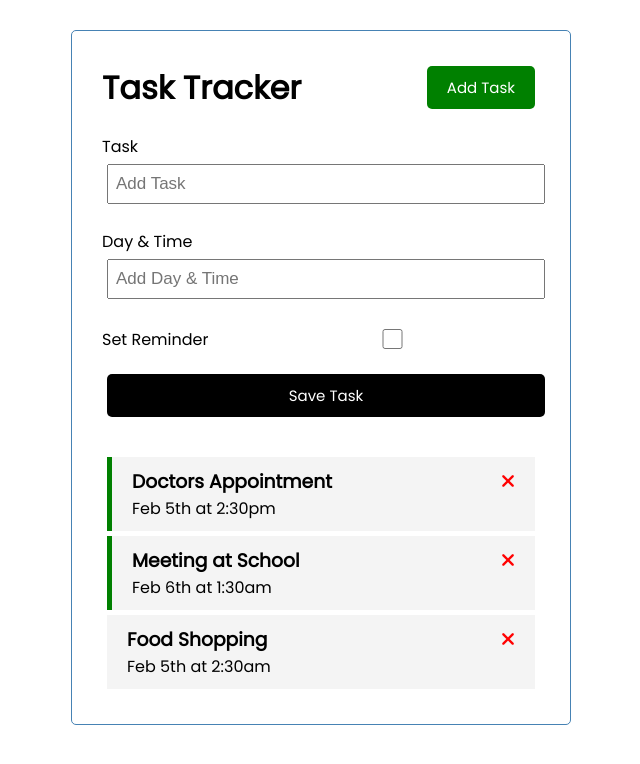
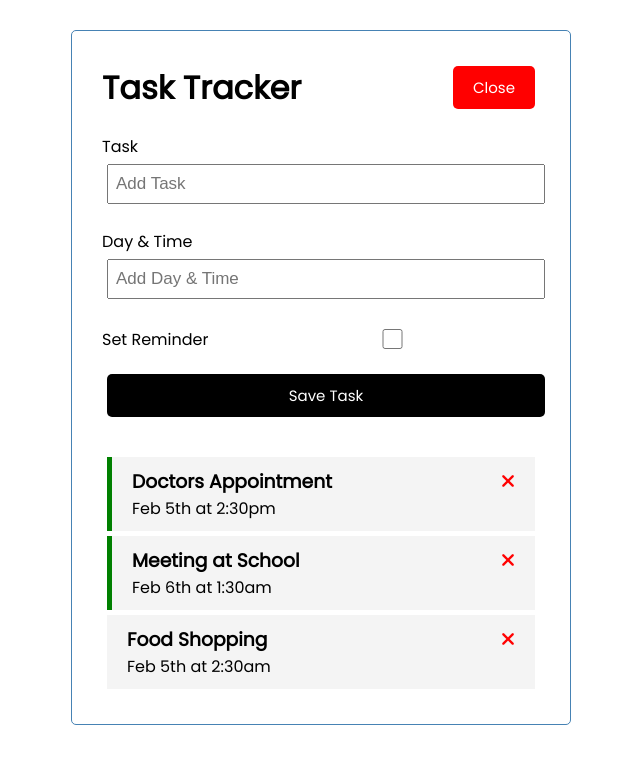
Before and after one commit to Hassan-Foadi/Task-Tracker-Vue, a Vue app: page / in a window 1280 px wide. Shown: the top 764 px of the page, without its empty margins (319-959 px from the left). Built offline with nearby package versions, Linux system fonts and the light colour scheme.

Commit message:
Finishing Front-end

```diff
--- a/src/App.vue
+++ b/src/App.vue
@@ -1,7 +1,11 @@
 <template>
   <div class="container">
-    <HeaderComp title="Task Tracker" />
-    <AddTask @add-task="addTask" />
+    <HeaderComp
+      @toggle-add-task="toggleAddTask"
+      title="Task Tracker"
+      :showAddTask="showAddTask"
+    />
+    <div v-show="showAddTask"><AddTask @add-task="addTask" /></div>
     <TasksComp
       @toggle-reminder="toggleReminder"
       @delete-task="deleteTask"
@@ -20,9 +24,13 @@
   data() {
     return {
       tasks: [],
+      showAddTask: true,
     };
   },
   methods: {
+    toggleAddTask() {
+      this.showAddTask = !this.showAddTask;
+    },
     addTask(task) {
       this.tasks = [...this.tasks, task];
     },
--- a/src/components/Button.vue
+++ b/src/components/Button.vue
@@ -13,7 +13,7 @@
   },
   methods: {
     onClick() {
-      console.log("click");
+      this.$emit("btn-click");
     },
   },
 };
--- a/src/components/Header.vue
+++ b/src/components/Header.vue
@@ -1,7 +1,11 @@
 <template>
   <header>
     <h1>{{ title }}</h1>
-    <ButtonComp text="Add Task" color="green" />
+    <ButtonComp
+      @btn-click="$emit('toggle-add-task')"
+      :text="showAddTask ? 'Close' : 'Add Task'"
+      :color="showAddTask ? 'red' : 'green'"
+    />
   </header>
 </template>
 
@@ -9,7 +13,10 @@
 import ButtonComp from "./Button";
 export default {
   name: "HeaderComp",
-  props: { title: String },
+  props: {
+    title: String,
+    showAddTask: Boolean,
+  },
   components: {
     ButtonComp,
   },
```
